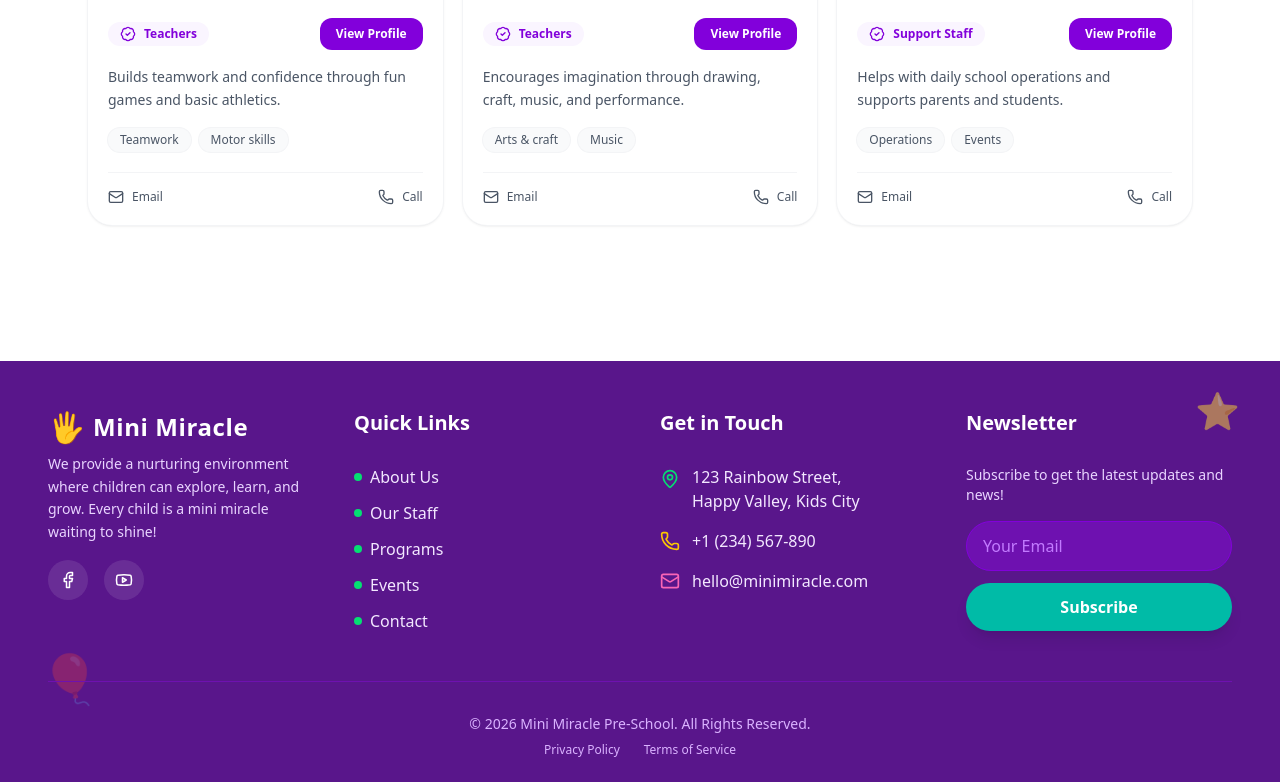
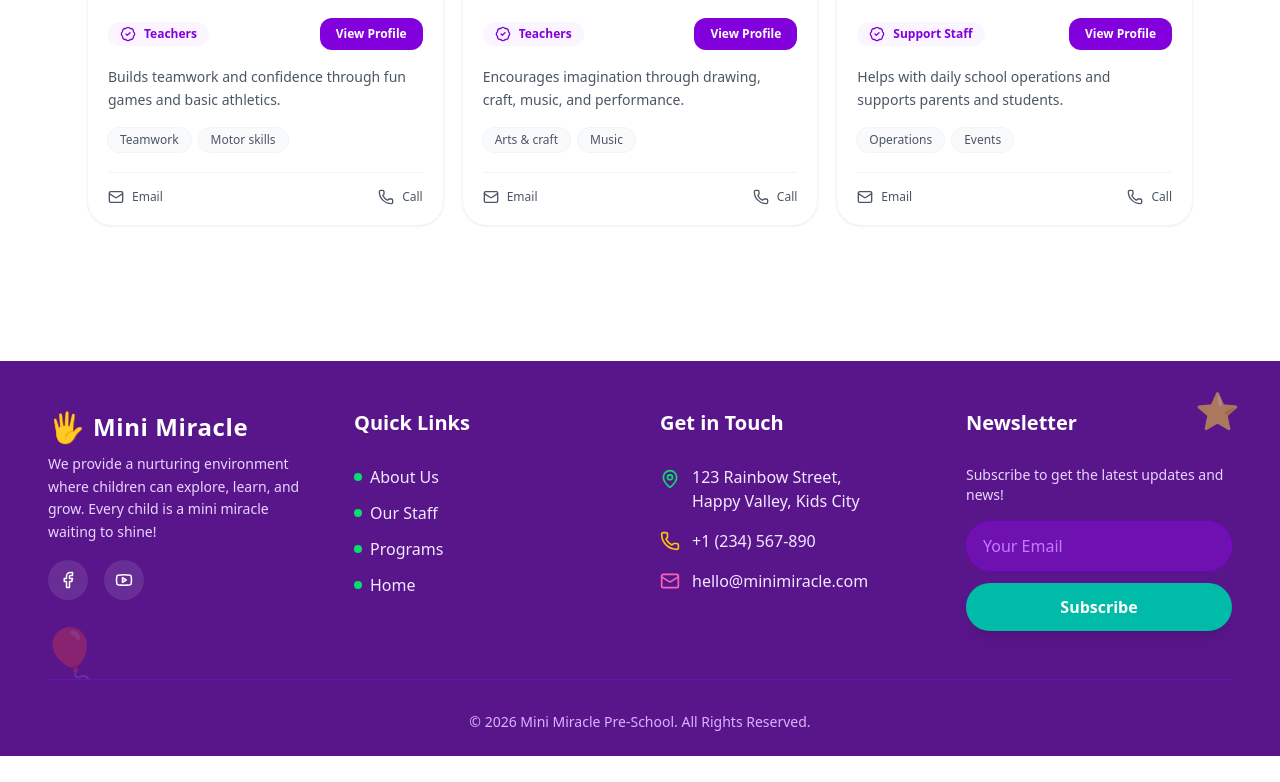
Before and after one commit to kishan-ctrl/Mini-Miracles, a React (Vite) app in the folder minimiracle/: page /staff in a window 1280 px wide. Shown: the part 1351-2133 px from the top of the page. After the commit the page ends 2107 px from the top, so only its background shows below. Built offline with nearby package versions, Linux system fonts and the light colour scheme.

Commit message:
Quick Link Navigation Fixed

```diff
--- a/minimiracle/src/components/Footer.jsx
+++ b/minimiracle/src/components/Footer.jsx
@@ -3,8 +3,19 @@ import React from "react";
 // Or replace these with simple emoji or SVG placeholders
 import { Mail, Phone, MapPin } from "lucide-react";
 import { socialLinks } from "../mock/mockdata";
+import { NavLink } from "react-router-dom";
+
+
+
 
 const Footer = () => {
+  const quickLinks = [
+  { label: "About Us", to: "/about" },
+  { label: "Our Staff", to: "/staff" },
+  { label: "Programs", to: "/gallery" },
+  { label: "Home", to: "/" },
+];
+
   return (
     <footer className="relative bg-purple-900 text-white mt-20 pt-12 pb-6 overflow-hidden">
 
@@ -54,19 +65,19 @@ const Footer = () => {
               Quick Links
             </h3>
             <ul className="space-y-3 text-purple-100">
-              {["About Us", "Our Staff", "Programs", "Events", "Contact"].map(
-                (item) => (
-                  <li key={item}>
-                    <a
-                      href="#"
-                      className="hover:text-pink-400 transition-colors flex items-center gap-2 group"
-                    >
-                      <span className="w-2 h-2 bg-green-400 rounded-full group-hover:scale-150 transition-transform"></span>
-                      {item}
-                    </a>
-                  </li>
-                )
-              )}
+              {quickLinks.map((items) => (
+                <li key={items.label}>
+                  <NavLink
+                    to={items.to}
+                     end={items.to === "/"}   // VERY IMPORTANT for Home
+                     onClick={() => window.scrollTo({ top: 0, behavior: "smooth" })}
+                    className="hover:text-pink-400 transition-colors flex items-center gap-2 group"
+                  >
+                    <span className="w-2 h-2 bg-green-400 rounded-full group-hover:scale-150 transition-transform"></span>
+                    {items.label}
+                  </NavLink>
+                </li>
+              ))}
             </ul>
           </div>
 
@@ -127,14 +138,6 @@ const Footer = () => {
             © {new Date().getFullYear()} Mini Miracle Pre-School. All Rights
             Reserved.
           </p>
-          <div className="flex flex-wrap justify-center gap-4 md:gap-6 mt-2 text-xs">
-            <a href="#" className="hover:text-white transition-colors">
-              Privacy Policy
-            </a>
-            <a href="#" className="hover:text-white transition-colors">
-              Terms of Service
-            </a>
-          </div>
         </div>
       </div>
     </footer>
```
